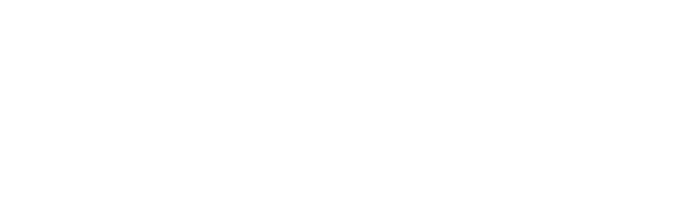
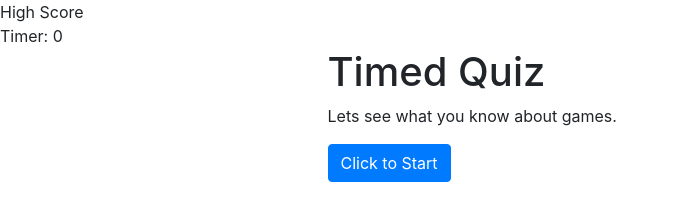
Before and after one commit to DCuadra85/4-quiz-page, a plain HTML site: page index.html in a window 1280 px wide. Shown: the whole page, without its empty margins (0-679 px from the left). Drawn offline with nearby package versions, Linux system fonts and the light colour scheme.

Commit message:
add start button, add basic html spacing, add bootstrap for design

```diff
--- a/index.html
+++ b/index.html
@@ -3,9 +3,25 @@
 <head>
     <meta charset="UTF-8">
     <meta name="viewport" content="width=device-width, initial-scale=1.0">
+    <link rel="stylesheet" href="https://maxcdn.bootstrapcdn.com/bootstrap/4.0.0/css/bootstrap.min.css" integrity="sha384-Gn5384xqQ1aoWXA+058RXPxPg6fy4IWvTNh0E263XmFcJlSAwiGgFAW/dAiS6JXm" crossorigin="anonymous">
+
     <title>Document</title>
 </head>
 <body>
+
+
+    <div id="highScore" onclick="enterScore()">High Score</div>
+    <div id="timer">Timer: 0</div>
+
+    <div class="row">
+        <div class="col-md-3"></div>
+        <div class="col-md-6">
+            <div id="startpage">
+                <h1>Timed Quiz</h1>
+                <p>Lets see what you know about games.</p>
+                <button type="button" class="btn btn-primary btnSpace" id=btnStart onclick="quizStart()">Click to Start</button>
+            </div>
+
     <!-- <ul id="question1">
         <li>
             <button class= "correct answer">Option 1</button>
```
